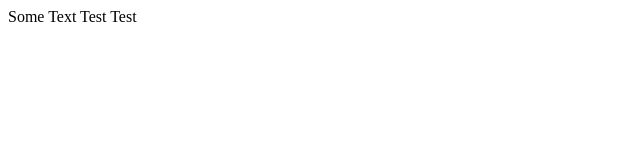
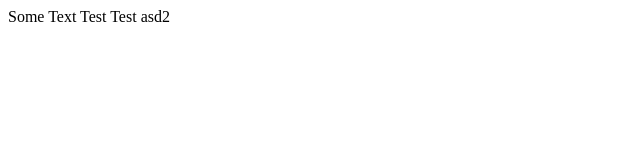
Before and after one commit to Drago-1998/test_repo, a plain HTML site: page index.html in a window 1280 px wide. Shown: the full height of the page, 0-640 px from the left. Drawn offline with Linux system fonts and the light colour scheme.

Commit message:
add commit

```diff
--- a/index.html
+++ b/index.html
@@ -8,6 +8,6 @@
     <title>Document</title>
 </head>
 <body>
-    Some Text Test Test
+    Some Text Test Test asd2
 </body>
 </html>
```
